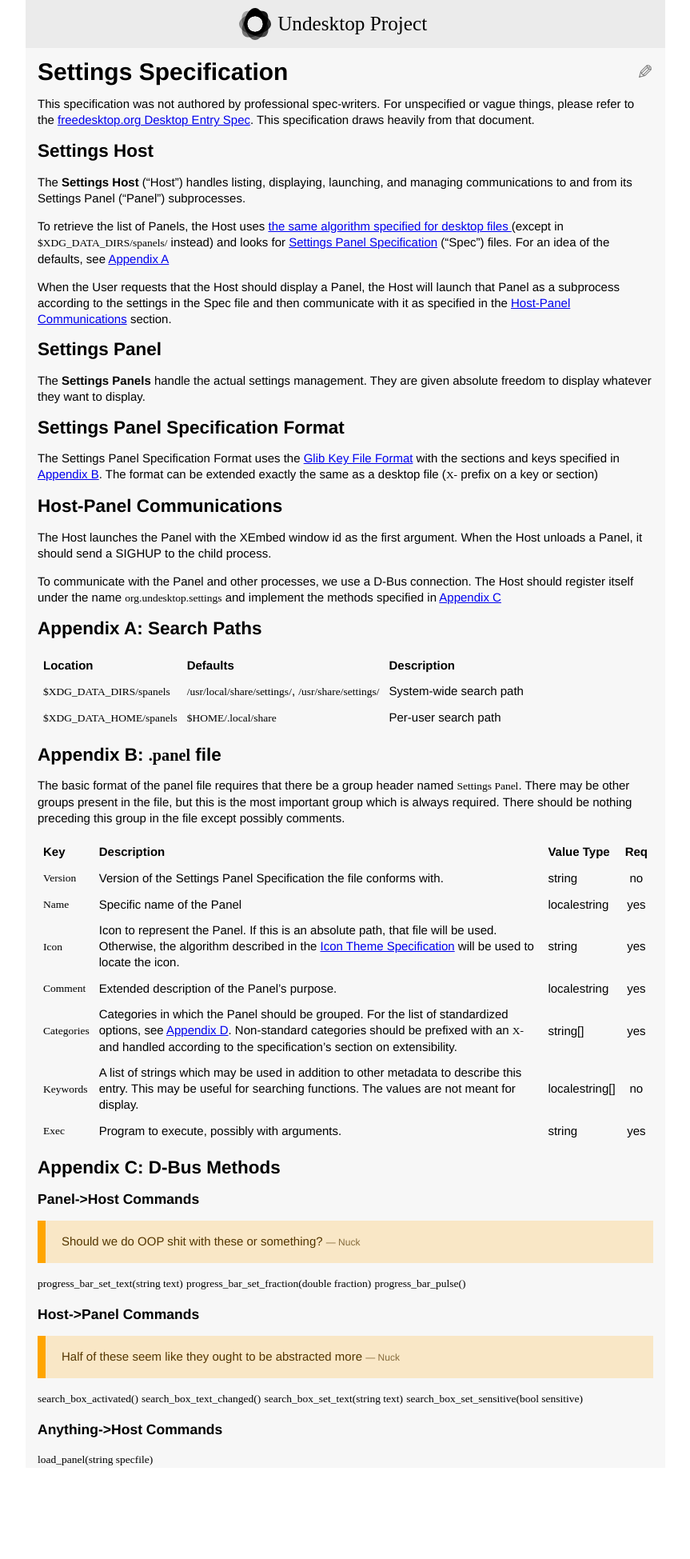
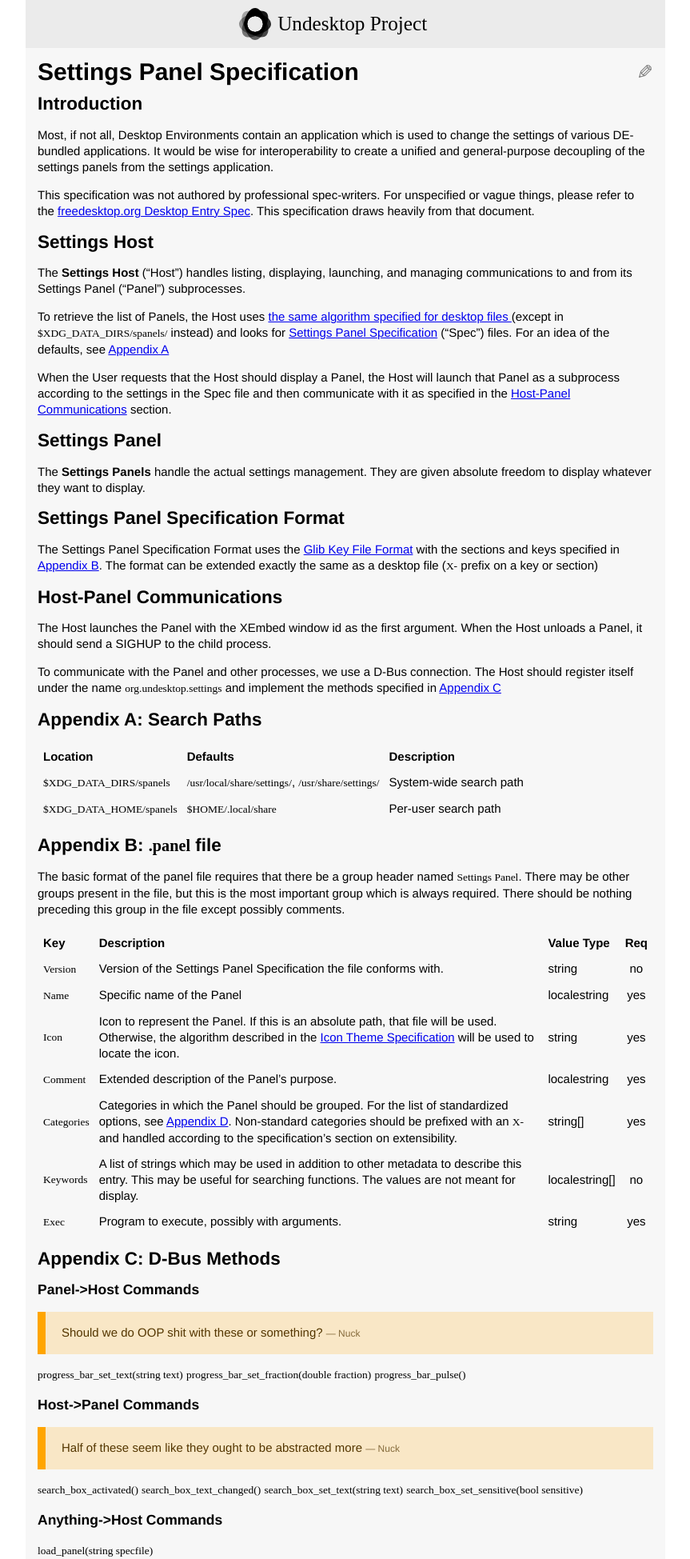
Before and after one commit to undesktop/wiki, a Jekyll site: the page built from projects/settings/spec.md, in a window 1280 px wide. Shown: the whole page at 80% size, without its empty margins (208-1071 px from the left). Built offline with Jekyll 4.4.1, drawn with Linux system fonts in a browser that asks for light colours; before the commit the page ends 1835 px from its top, so only the background shows below that.

Commit message:
Break out prelude into separate paragraph

```diff
--- a/projects/settings/spec.md
+++ b/projects/settings/spec.md
@@ -2,7 +2,13 @@
 layout: default
 ---
 
-# Settings Specification {#prelude}
+# Settings Panel Specification {#top}
+
+## Introduction {#prelude}
+Most, if not all, Desktop Environments contain an application which is used to change the settings
+of various DE-bundled applications.  It would be wise for interoperability to create a unified and
+general-purpose decoupling of the settings panels from the settings application.
+
 This specification was not authored by professional spec-writers.  For unspecified or vague things,
 please refer to the [freedesktop.org Desktop Entry Spec][desktop-entry-spec].  This specification
 draws heavily from that document.
```
